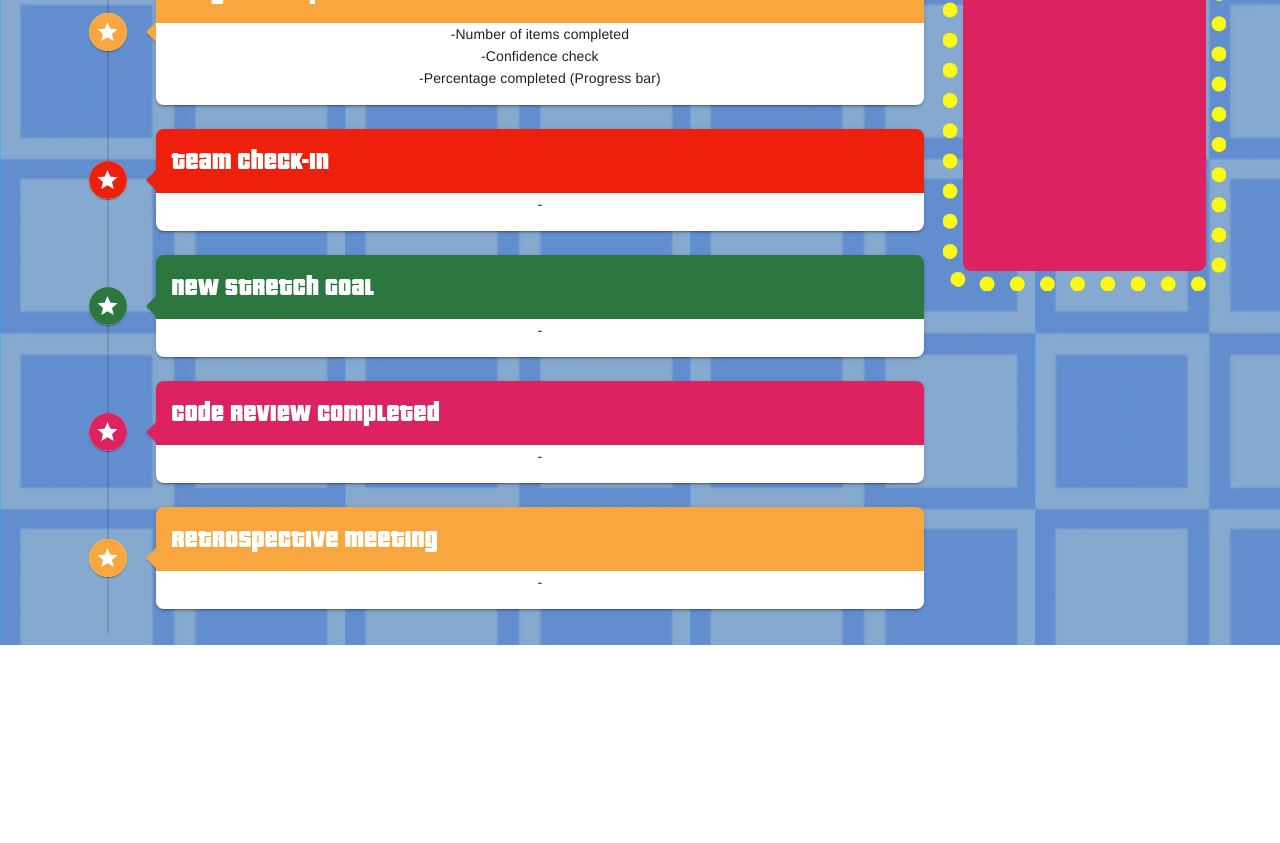
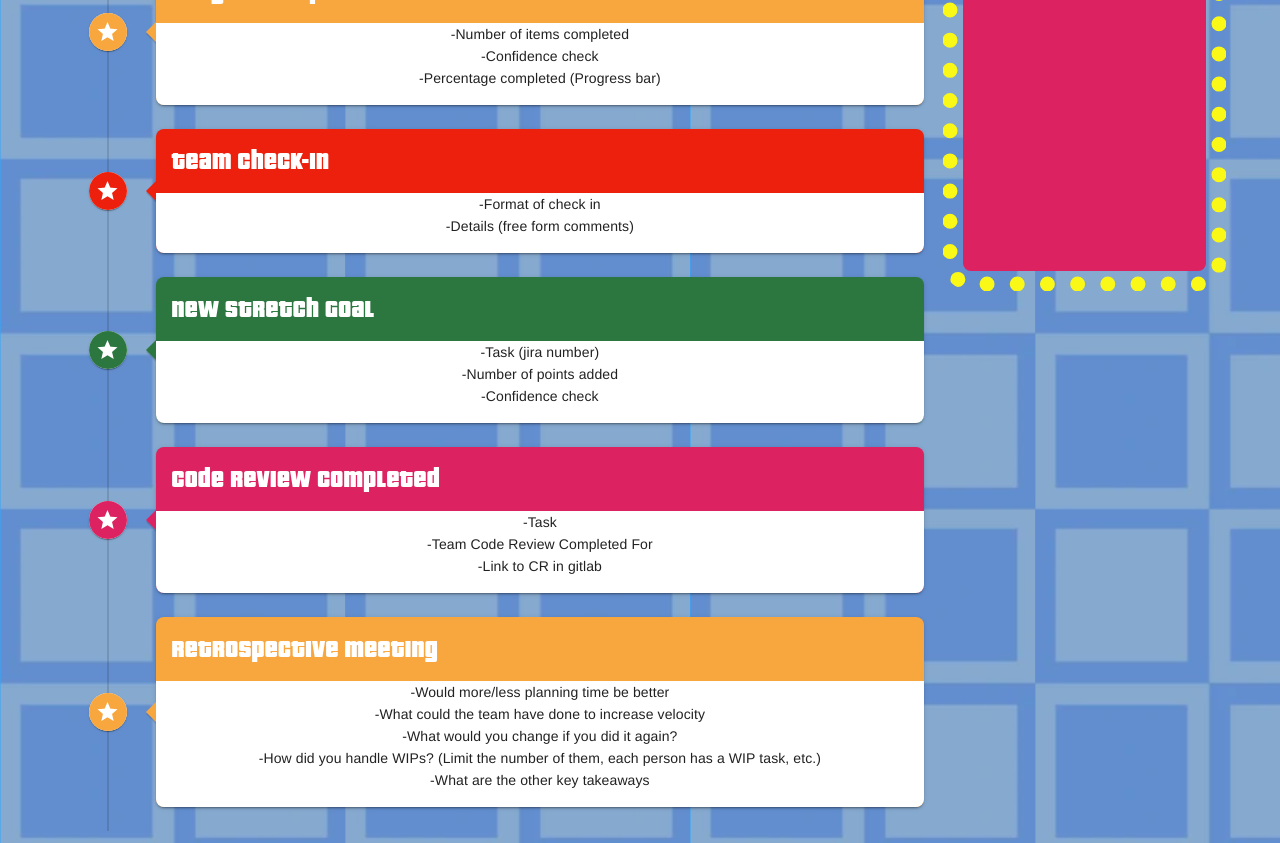
Before and after one commit to Straktor/clickevents, a Vue app: page / in a window 1280 px wide. Shown: the part 540-1383 px from the top of the page. Before the commit the page ends 1185 px from the top, so only its background shows below. Built offline with nearby package versions, Linux system fonts and the light colour scheme.

Commit message:
add fields for last few actions

```diff
--- a/src/App.vue
+++ b/src/App.vue
@@ -1,10 +1,6 @@
 <template>
   <v-app id="app">
-    <v-app-bar
-      color="#ec200c"
-      clipped-right
-      app
-    >
+    <v-app-bar color="#ec200c" clipped-right app>
       <v-img
         class="mx-2"
         :src="require('./assets/price_right_dollar_sign.png')"
@@ -13,18 +9,21 @@
         contain
       ></v-img>
 
-      <v-toolbar-title class="mainTitle">The <span>estimation</span> is right</v-toolbar-title>
+      <v-toolbar-title class="mainTitle"
+        >The <span>estimation</span> is right</v-toolbar-title
+      >
 
       <v-spacer></v-spacer>
 
-      <v-btn
-        icon
-        color="#fff"
-      >
+      <v-btn icon color="#fff">
         <v-icon>mdi-information</v-icon>
       </v-btn>
     </v-app-bar>
-    <router-view />
+    <v-main>
+      <v-container>
+        <router-view />
+      </v-container>
+    </v-main>
   </v-app>
 </template>
 
--- a/src/views/HomeView.vue
+++ b/src/views/HomeView.vue
@@ -1,13 +1,7 @@
 <template>
-  <v-main>
-    <v-container>
   <v-row>
     <v-col>
-          <v-sheet
-            min-height="90vh"
-            rounded="lg"
-            class="test2"
-          >
+      <v-sheet min-height="90vh" rounded="lg" class="test2">
         <v-timeline dense>
           <v-timeline-item
             v-for="(item, i) in items"
@@ -16,16 +10,13 @@
             icon="mdi-star"
             fill-dot
           >
-                <v-card
-                  rounded="lg"
-                  dark
-                  :color="item.color"
-                >
+            <v-card rounded="lg" dark :color="item.color">
               <v-card-title class="text-h6">
-                    {{item.type}}
+                {{ item.type }}
               </v-card-title>
               <v-card-text class="white text--primary">
-                    <div v-for="(c, i) in item.content" :key="i"> -{{ c }}</div>
+                <div v-for="(c, i) in item.content" :key="i">-{{ c }}</div>
+                <!-- v-if type is this then add component, mode for editing (true or false, if false then read only) -->
               </v-card-text>
             </v-card>
           </v-timeline-item>
@@ -33,11 +24,7 @@
       </v-sheet>
     </v-col>
     <v-col cols="3">
-          <v-sheet
-            rounded="lg"
-            class="rightPanel"
-            min-height="90vh"
-          >
+      <v-sheet rounded="lg" class="rightPanel" min-height="90vh">
         <h2 class="rightPanel-title">Teams</h2>
         <!-- <v-list color="transparent">
                 <v-list-item
@@ -68,60 +55,80 @@
       </v-sheet>
     </v-col>
   </v-row>
-    </v-container>
-  </v-main>
 </template>
 
 <script>
 // @ is an alias to /src
 
 export default {
-  name: 'HomeView',
-  components: {
-
-  },
-  data () {
+  name: "HomeView",
+  components: {},
+  data() {
     return {
       items: [
         {
-          color: '#2c773f',
-          type: 'Estimation',
-          content: ['Number of points','List of tasks', 'Risks', 'Confidence level', 'Comments'],
+          color: "#2c773f",
+          type: "Estimation",
+          content: [
+            "Number of points",
+            "List of tasks",
+            "Risks",
+            "Confidence level",
+            "Comments",
+          ],
         },
         {
-          color: '#dc2261',
-          type: 'Task completed',
-          content: ['Task', 'Number of points', 'In production checkbox'],
+          color: "#dc2261",
+          type: "Task completed",
+          content: ["Task", "Number of points", "In production checkbox"],
         },
         {
-          color: '#f8a73f',
-          type: 'Progress Report',
-          content: ['Number of items completed', 'Confidence check', 'Percentage completed (Progress bar)'],
+          color: "#f8a73f",
+          type: "Progress Report",
+          content: [
+            "Number of items completed",
+            "Confidence check",
+            "Percentage completed (Progress bar)",
+          ],
         },
         {
-          color: '#ec200c',
-          type: 'Team Check-in',
-          content: [''],
+          color: "#ec200c",
+          type: "Team Check-in",
+          content: ["Format of check in", "Details (free form comments)"],
         },
         {
-          color: '#2c773f',
-          type: 'New Stretch Goal',
-          content: [''],
+          color: "#2c773f",
+          type: "New Stretch Goal",
+          content: [
+            "Task (jira number)",
+            "Number of points added",
+            "Confidence check",
+          ],
         },
         {
-          color: '#dc2261',
-          type: 'Code Review Completed',
-          content: [''],
+          color: "#dc2261",
+          type: "Code Review Completed",
+          content: [
+            "Task",
+            "Team Code Review Completed For",
+            "Link to CR in gitlab",
+          ],
         },
         {
-          color: '#f8a73f',
-          type: 'Retrospective Meeting',
-          content: [''],
+          color: "#f8a73f",
+          type: "Retrospective Meeting",
+          content: [
+            "Would more/less planning time be better",
+            "What could the team have done to increase velocity",
+            "What would you change if you did it again?",
+            "How did you handle WIPs? (Limit the number of them, each person has a WIP task, etc.)",
+            "What are the other key takeaways",
+          ],
         },
-      ]
-    }
-  }
-}
+      ],
+    };
+  },
+};
 </script>
 
 <style lang="scss" scoped>
```
Lines whose indentation alone changed are shown as unchanged.
